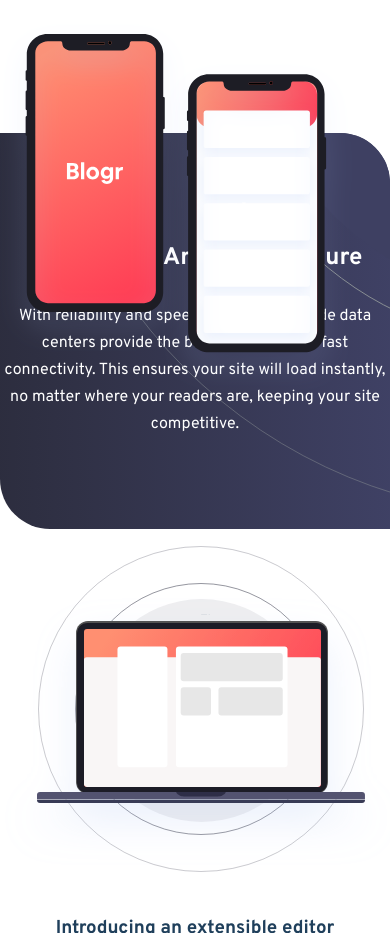
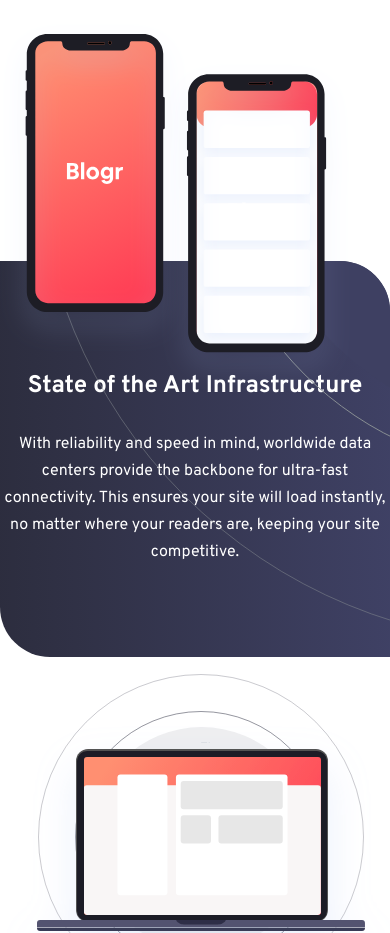
Before and after one commit to Foreeyez/landing-page, a plain HTML site: page index.html in a window 390 px wide. Shown: the part 1600-2533 px from the top of the page. Drawn offline with Linux system fonts and the light colour scheme.

Commit message:
phone_adj

```diff
--- a/style.css
+++ b/style.css
@@ -383,7 +383,7 @@
     background-image: linear-gradient(to left , hsl(237, 23%, 32%), hsl(237, 17%, 21%));
     border-top-right-radius: 50px;
     border-bottom-left-radius: 50px;
-    margin-top: 7rem;
+    margin-top: 15rem;
     position: relative;
     overflow: hidden;
     height: auto;
```
